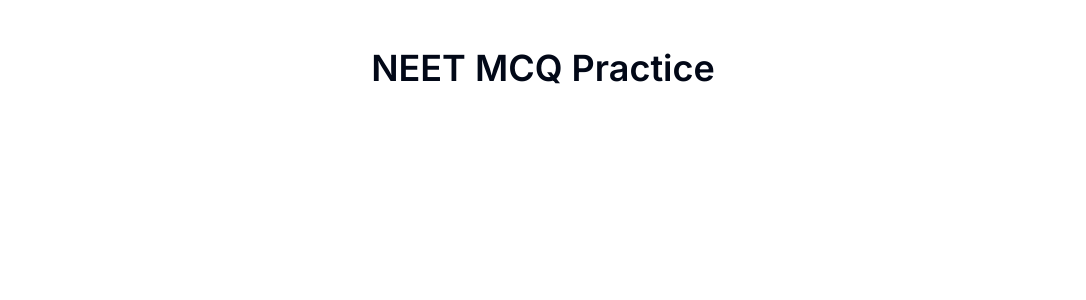
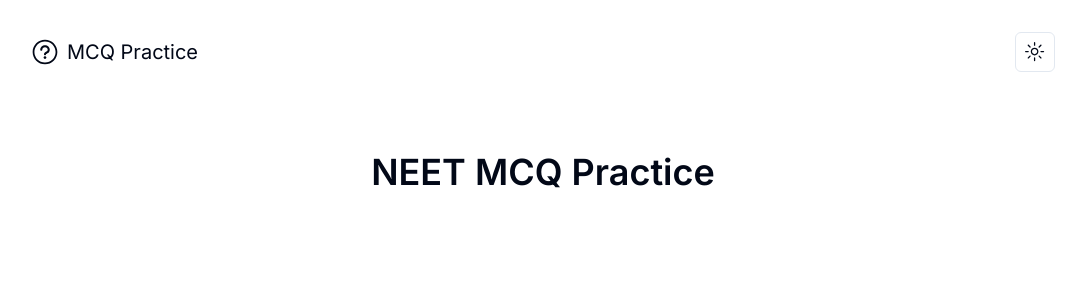
Before and after one commit to NeeshSamsi/mcqs.work, a Next.js app: page / in a window 1280 px wide. Shown: the top 300 px of the page, without its empty margins (97-1183 px from the left). Built offline with nearby package versions, Linux system fonts and the light colour scheme.

Commit message:
feat: Add dark mode & nav with controls

```diff
--- a/src/app/layout.tsx
+++ b/src/app/layout.tsx
@@ -1,13 +1,16 @@
 import type { Metadata } from "next"
 import "./globals.css"
+import { cn } from "@/lib/utils"
 import { Inter as FontSans } from "next/font/google"
+
+import { ThemeProvider } from "@/components/ThemeProvider"
 import Wrapper from "@/components/Wrapper"
-import { cn } from "@/lib/utils"
+import Navbar from "@/components/Navbar"
 
 const fontSans = FontSans({ subsets: ["latin"], variable: "--font-sans" })
 
 export const metadata: Metadata = {
-  title: "NEET MCQ Practice",
+  title: "MCQ Practice",
   description: "",
 }
 
@@ -21,7 +24,17 @@
       <body
         className={cn("bg-background font-sans antialiased", fontSans.variable)}
       >
-        <Wrapper>{children}</Wrapper>
+        <ThemeProvider
+          attribute="class"
+          defaultTheme="system"
+          enableSystem
+          disableTransitionOnChange
+        >
+          <Wrapper>
+            <Navbar />
+            {children}
+          </Wrapper>
+        </ThemeProvider>
       </body>
     </html>
   )
--- /dev/null
+++ b/src/components/ModeToggle.tsx
@@ -0,0 +1,39 @@
+"use client"
+
+import { MoonIcon, SunIcon } from "@radix-ui/react-icons"
+import { useTheme } from "next-themes"
+
+import { Button } from "@/components/ui/button"
+import {
+  DropdownMenu,
+  DropdownMenuContent,
+  DropdownMenuItem,
+  DropdownMenuTrigger,
+} from "@/components/ui/dropdown-menu"
+
+export function ModeToggle() {
+  const { setTheme } = useTheme()
+
+  return (
+    <DropdownMenu>
+      <DropdownMenuTrigger asChild>
+        <Button variant="outline" size="icon">
+          <SunIcon className="h-[1.2rem] w-[1.2rem] rotate-0 scale-100 transition-all dark:-rotate-90 dark:scale-0" />
+          <MoonIcon className="absolute h-[1.2rem] w-[1.2rem] rotate-90 scale-0 transition-all dark:rotate-0 dark:scale-100" />
+          <span className="sr-only">Toggle theme</span>
+        </Button>
+      </DropdownMenuTrigger>
+      <DropdownMenuContent align="end">
+        <DropdownMenuItem onClick={() => setTheme("light")}>
+          Light
+        </DropdownMenuItem>
+        <DropdownMenuItem onClick={() => setTheme("dark")}>
+          Dark
+        </DropdownMenuItem>
+        <DropdownMenuItem onClick={() => setTheme("system")}>
+          System
+        </DropdownMenuItem>
+      </DropdownMenuContent>
+    </DropdownMenu>
+  )
+}
--- /dev/null
+++ b/src/components/Navbar.tsx
@@ -0,0 +1,16 @@
+import Link from "next/link"
+import { QuestionMarkCircledIcon } from "@radix-ui/react-icons"
+import { ModeToggle } from "./ModeToggle"
+
+export default function Navbar() {
+  return (
+    <nav className="flex items-center justify-between gap-8 py-8">
+      <Link href="/" className="flex items-center gap-2 text-xl">
+        <QuestionMarkCircledIcon className="size-7" />
+        <span>MCQ Practice</span>
+      </Link>
+
+      <ModeToggle />
+    </nav>
+  )
+}
--- /dev/null
+++ b/src/components/ThemeProvider.tsx
@@ -0,0 +1,8 @@
+"use client"
+
+import { ThemeProvider as NextThemesProvider } from "next-themes"
+import { type ThemeProviderProps } from "next-themes/dist/types"
+
+export function ThemeProvider({ children, ...props }: ThemeProviderProps) {
+  return <NextThemesProvider {...props}>{children}</NextThemesProvider>
+}
```
